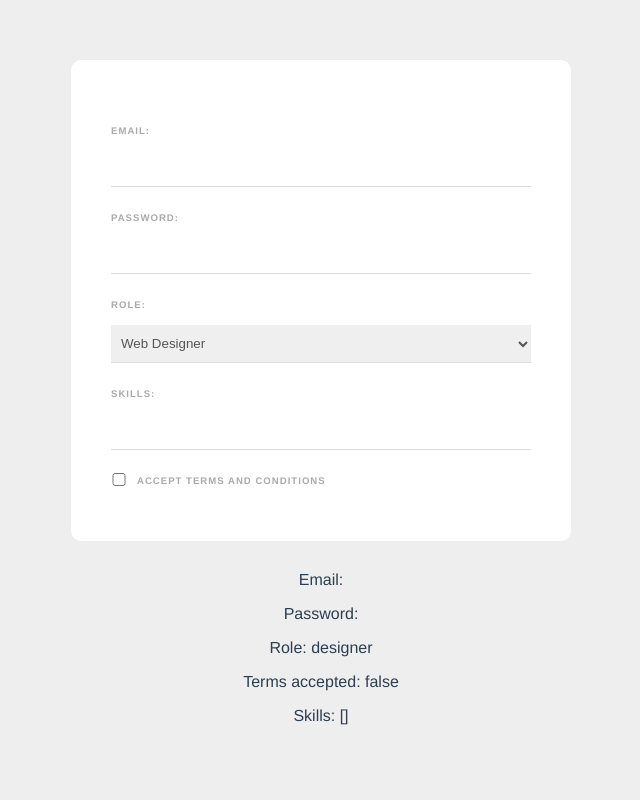
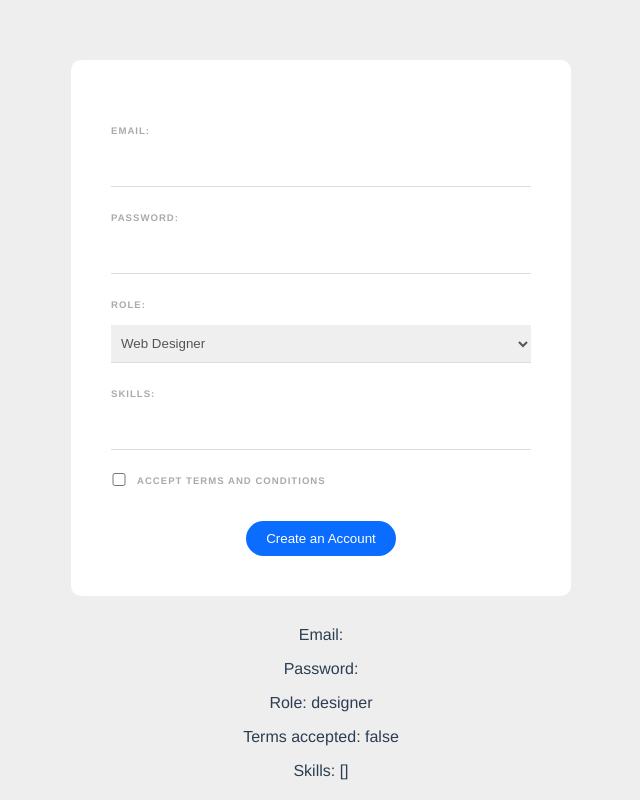
Before and after one commit to alain-kubwayo/vue-hub, a Vue app in the folder web-form/: page / in a window 1280 px wide. Shown: the whole page, without its empty margins (319-959 px from the left). Built offline with nearby package versions, Linux system fonts and the light colour scheme.

Commit message:
feat: add submit event

```diff
--- a/web-form/src/components/SignupForm.vue
+++ b/web-form/src/components/SignupForm.vue
@@ -1,5 +1,5 @@
 <template>
-    <form>
+    <form @submit.prevent="handleSubmit">
         <label>Email:</label>
         <input type="email" required v-model="email">
 
@@ -36,6 +36,9 @@
             <input type="checkbox" value="caren" v-model="names">
             <label>caren</label>
         </div> -->
+        <div class="submit">
+            <button>Create an Account</button>
+        </div>
     </form>
     <p>Email: {{ email }}</p>
     <p>Password: {{ password }}</p>
@@ -70,6 +73,9 @@
         },
         deleteSkill(skill){
             this.skills = this.skills.filter(item => item !== skill);
+        },
+        handleSubmit(){
+            console.log('form submitted');
         }
     }
 }
@@ -121,4 +127,16 @@
     color: #777;
     cursor: pointer;
 }
+button {
+    background: #0b6dff;
+    border: 0;
+    padding: 10px 20px;
+    margin-top: 20px;
+    color: white;
+    border-radius: 20px;
+    cursor: pointer;
+}
+.submit {
+    text-align: center;
+}
 </style>
```
